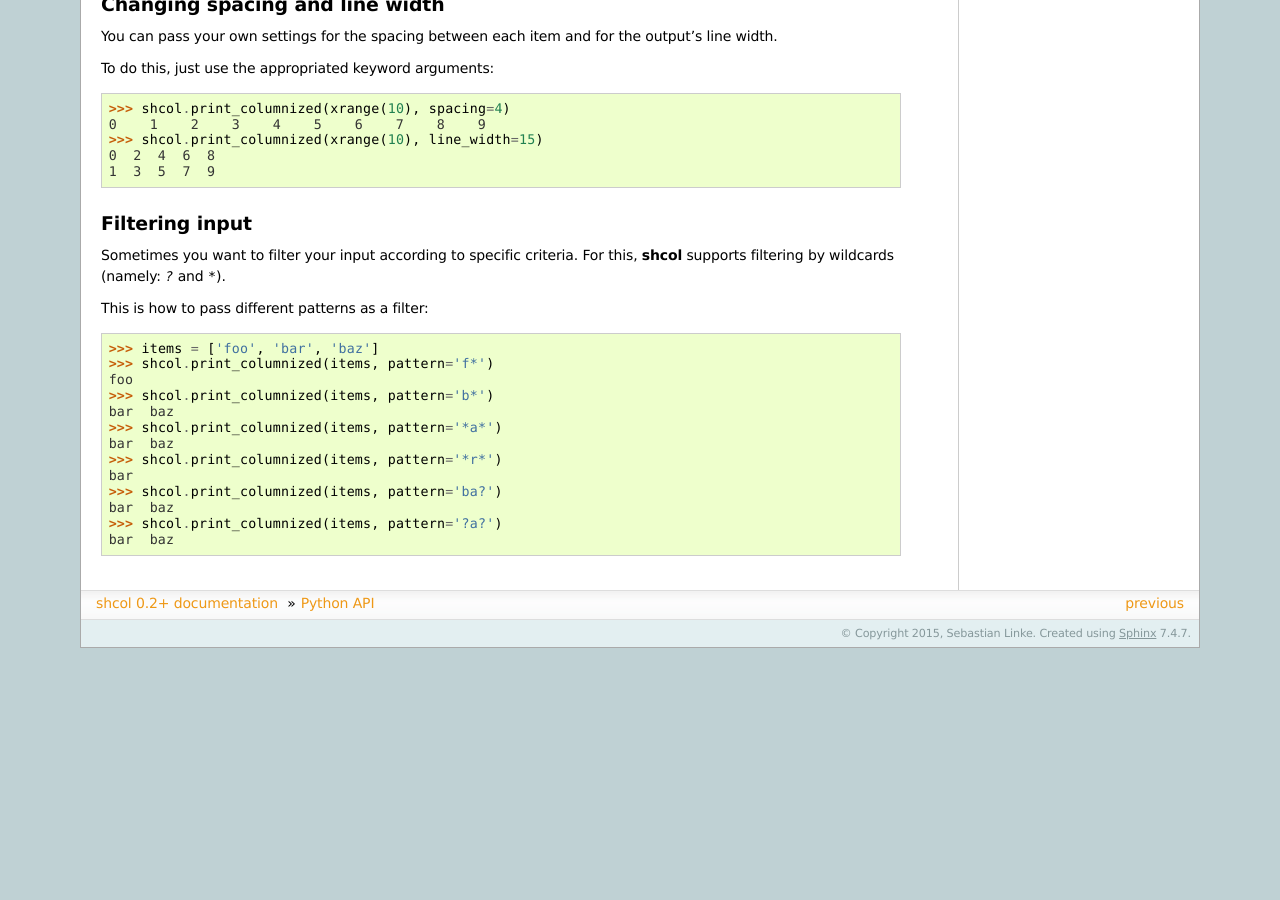
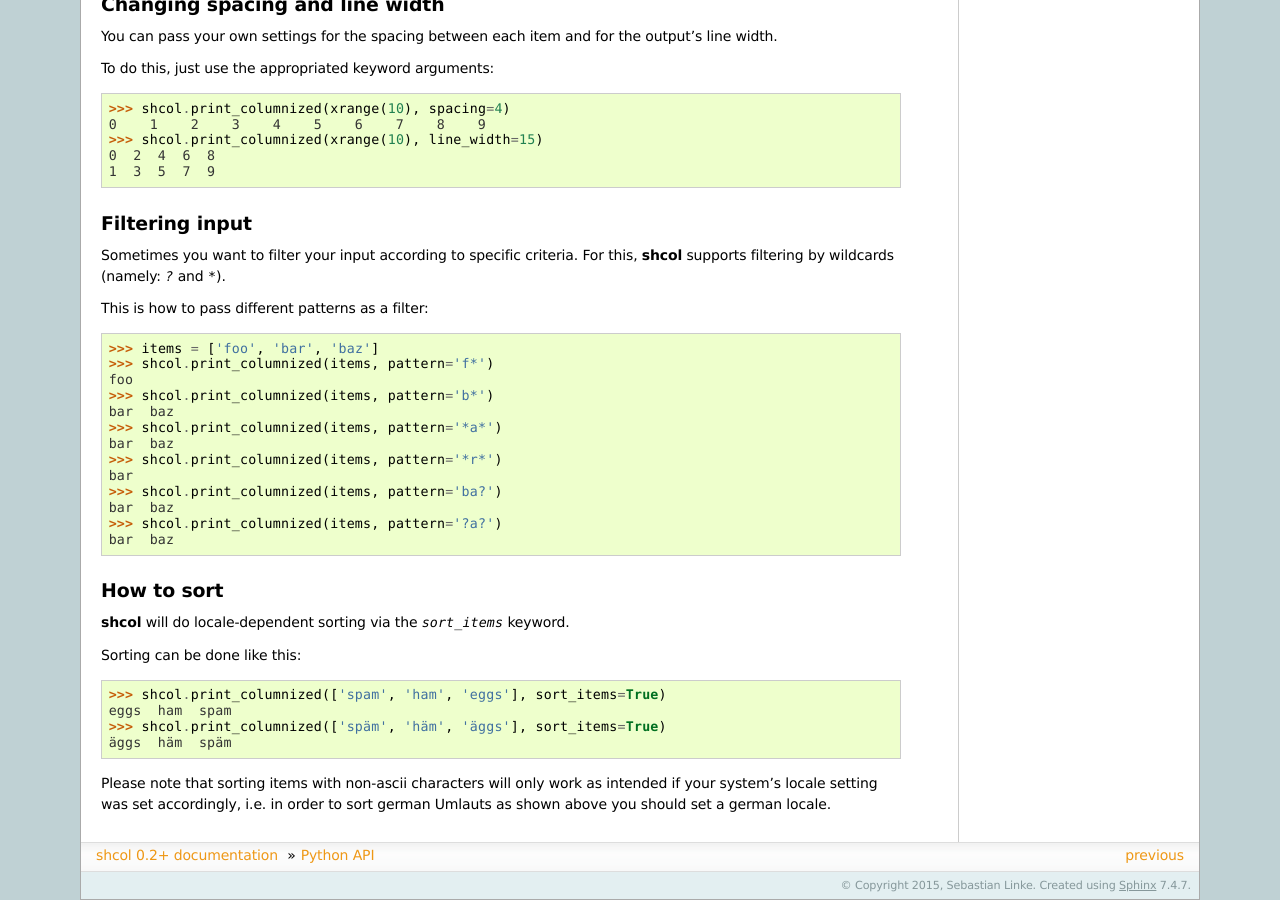
Before and after one commit to seblin/shcol, a Sphinx documentation site: the page built from doc/python-api.rst, in a window 1280 px wide and 900 px high, scrolled down 596 px. Built offline with Sphinx 7.4.7, drawn with Linux system fonts in a browser that asks for light colours; before the commit the page ends 1244 px from its top, so only the background shows below that.

Commit message:
Document how to sort items via the Python API.

```diff
--- a/doc/python-api.rst
+++ b/doc/python-api.rst
@@ -77,3 +77,22 @@
     bar  baz
     >>> shcol.print_columnized(items, pattern='?a?')
     bar  baz
+
+
+How to sort
+-----------
+
+:program:`shcol` will do locale-dependent sorting via the `sort_items` keyword.
+
+Sorting can be done like this:
+
+.. code-block:: pycon
+
+    >>> shcol.print_columnized(['spam', 'ham', 'eggs'], sort_items=True)
+    eggs  ham  spam
+    >>> shcol.print_columnized(['späm', 'häm', 'äggs'], sort_items=True)
+    äggs  häm  späm
+
+Please note that sorting items with non-ascii characters will only work as
+intended if your system's locale setting was set accordingly, i.e. in order to
+sort german Umlauts as shown above you should set a german locale.
```
